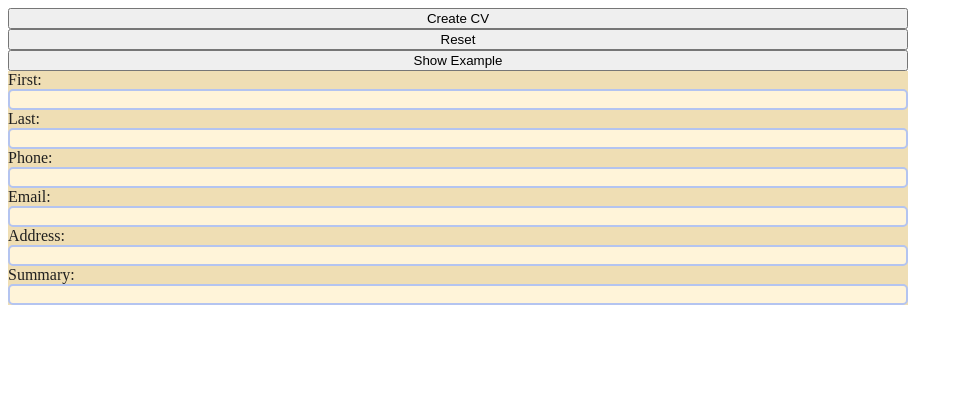
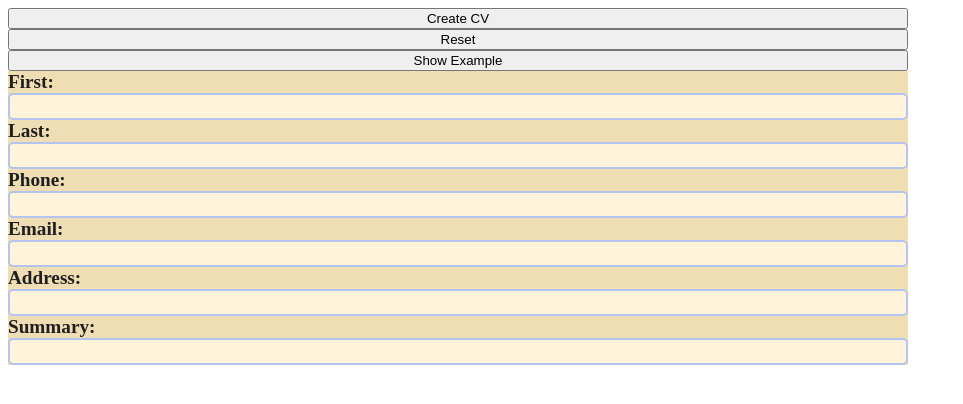
Before and after one commit to xincryptedx/cv-creator, a React (Vite) app: page / in a window 1280 px wide. Shown: the top 404 px of the page, without its empty margins (0-963 px from the left). Built offline with nearby package versions, Linux system fonts and the light colour scheme.

Commit message:
Add font rules for basic info

```diff
--- a/src/style/CvForm.module.css
+++ b/src/style/CvForm.module.css
@@ -17,10 +17,14 @@
   display: grid;
 
   color: var(--font_1);
+  font-weight: bold;
+  font-size: 1.2rem;
   background-color: var(--background_2);
 }
 
 .basicInfoSection input {
+  color: var(--font_1);
+  font-size: 1.1rem;
   background-color: var(--background_1);
   border: 2px solid var(--primary_1);
   border-radius: 5px;
```
